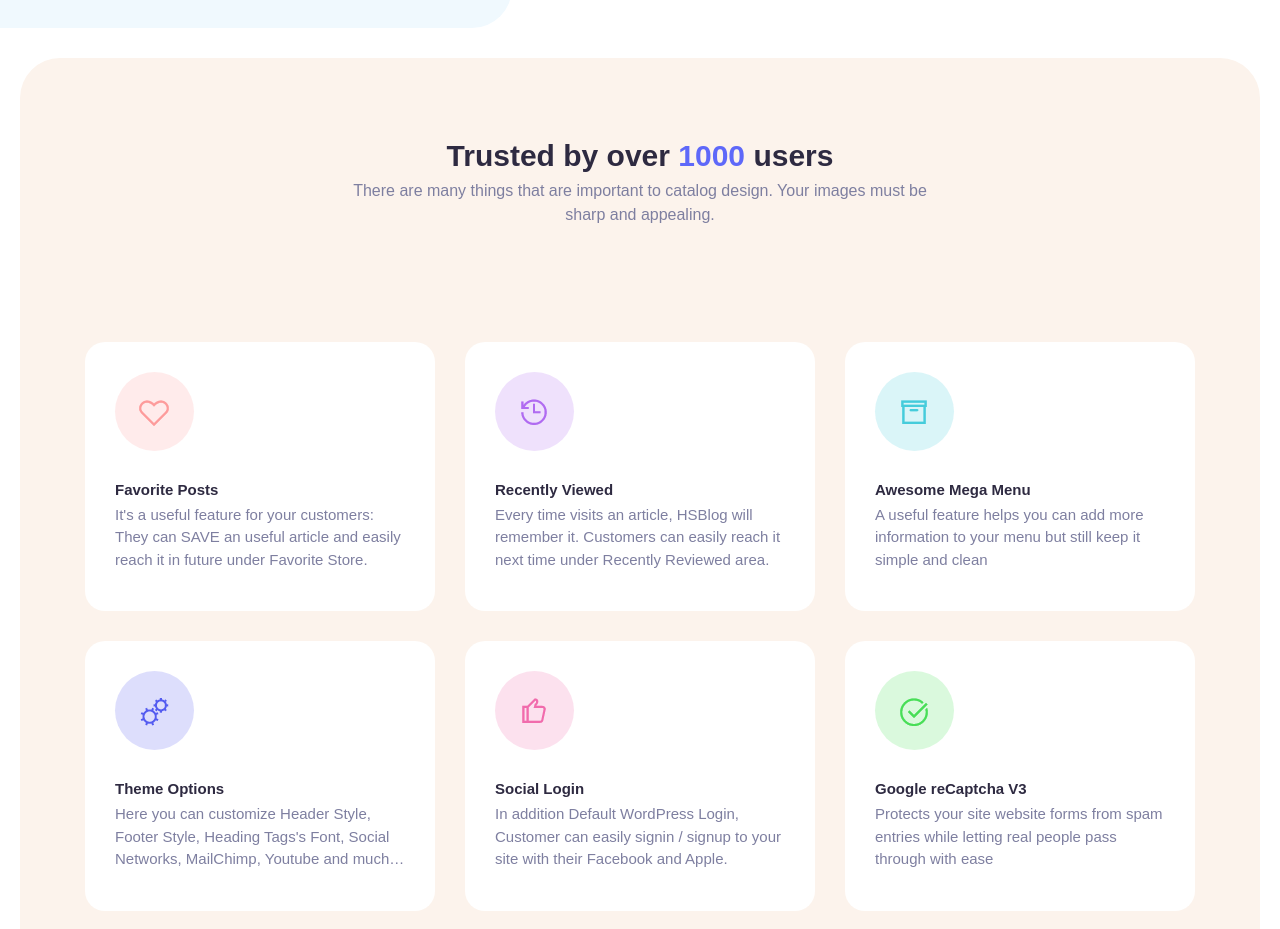
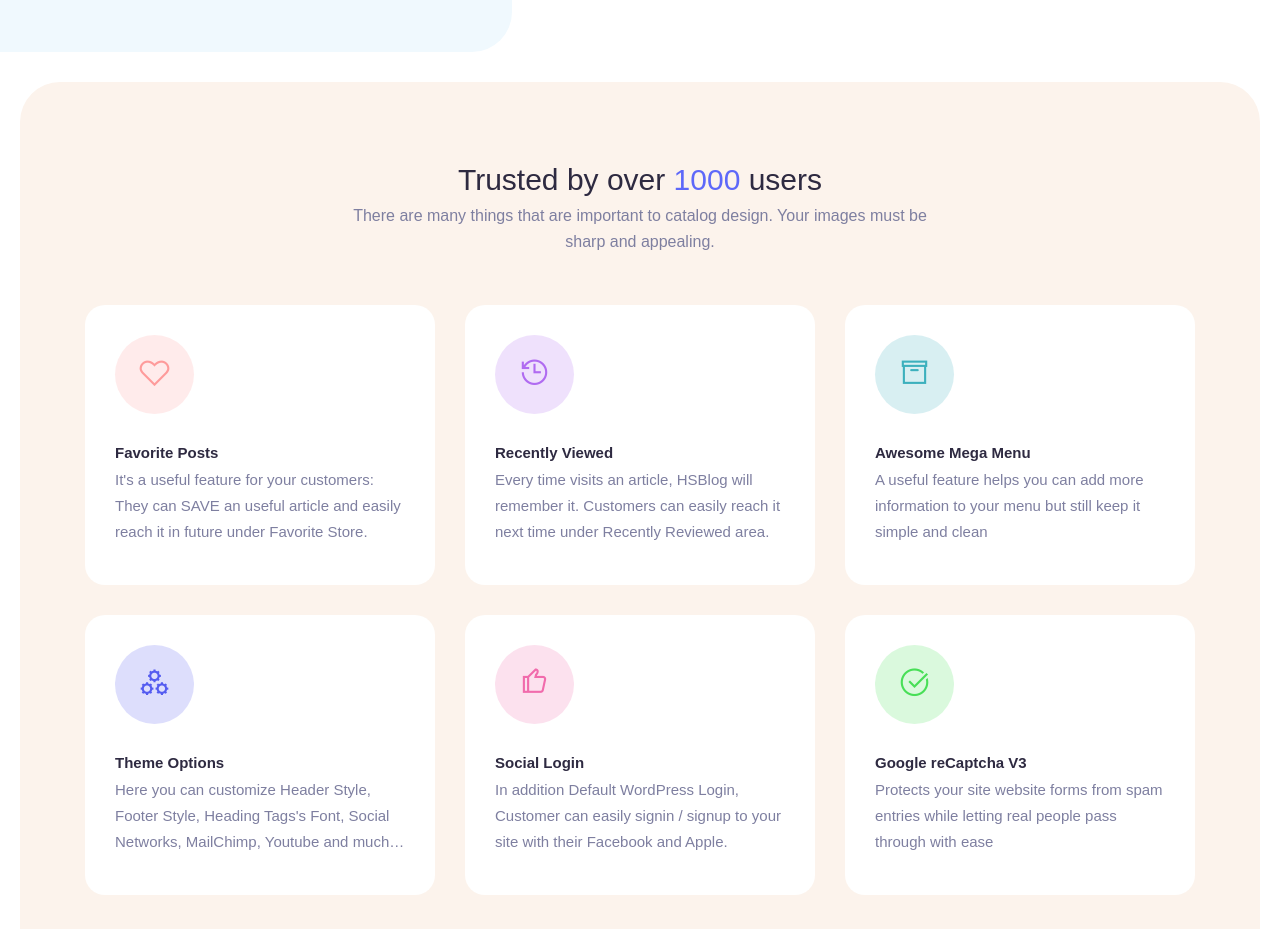
Before and after one commit to datpt11/hsb-part2, a website: page src/index.html in a window 1280 px wide. Shown: the part 1097-2026 px from the top of the page. Drawn offline with nearby package versions, Linux system fonts and the light colour scheme; files that its build step writes are made by us from their sources.

Commit message:
fix part 3

```diff
--- a/src/assets/scss/base/_helper.scss
+++ b/src/assets/scss/base/_helper.scss
@@ -1,3 +1,6 @@
 .mr-15 {
   margin-right: 1.5rem;
 }
+.mb-8 {
+  margin-bottom: 8rem !important;
+}
--- a/src/assets/scss/base/_typography.scss
+++ b/src/assets/scss/base/_typography.scss
@@ -7,6 +7,7 @@ body {
   font-family: $font-secondary;
   color: $text-color;
   font-size: 1.6rem;
+  line-height: 2.6rem;
 }
 ul li {
   list-style: none;
--- a/src/assets/scss/components/_circle.scss
+++ b/src/assets/scss/components/_circle.scss
@@ -1,10 +1,12 @@
 .circle {
   @include circle(7.9rem, 50%);
 }
+
 .circle--absolute {
   position: absolute;
-  top: -3rem;
-  left: -4rem;
+  top: 0;
+  left: 0;
+  transform: translate(-50%, -50%);
   z-index: -321321;
   @include media("<sm") {
     top: 1.5rem;
@@ -30,24 +32,35 @@
   background-color: $color-primary-2;
 }
 
-.circle--opacity {
+.circle--relative {
+  position: relative;
+  z-index: 1;
+}
+.circle--after::after {
+  content: "";
+  position: absolute;
+  z-index: 0;
   opacity: 0.2;
+  background-color: currentColor;
+  width: 100%;
+  height: 100%;
+  border-radius: 50%;
 }
 .circle--orange {
-  background-color: #fd9b9b;
+  color: rgba(253, 155, 155, 1);
 }
 .circle--violet-1 {
-  background-color: #b06bf1;
+  color: rgba(176, 107, 241, 1);
 }
 .circle--skyblue-1 {
-  background-color: #45ccdb;
+  color: rgba(60, 176, 189, 1);
 }
 .circle--blue-1 {
-  background-color: #545cf0;
+  color: rgba(84, 92, 240, 1);
 }
 .circle--pink-1 {
-  background-color: #f16bac;
+  color: rgba(241, 107, 172, 1);
 }
 .circle--green-1 {
-  background-color: #48de57;
+  color: rgba(72, 222, 87, 1);
 }
--- a/src/assets/scss/components/_features.scss
+++ b/src/assets/scss/components/_features.scss
@@ -6,9 +6,6 @@ section#features {
   padding: 3rem;
   background-color: $white;
   border-radius: 2rem;
-  .features__title {
-    margin-top: 3rem;
-  }
   .features__desc {
     font-size: 1.5rem;
     @include limitLine(3);
--- a/src/assets/scss/components/_heading.scss
+++ b/src/assets/scss/components/_heading.scss
@@ -1,5 +1,5 @@
 .heading {
-  margin-bottom: 10rem;
+  margin-bottom: 3.5rem;
 }
 .heading__title--bold {
   font-weight: $font-bold;
--- a/src/assets/scss/components/_icon.scss
+++ b/src/assets/scss/components/_icon.scss
@@ -12,7 +12,10 @@
   top: 30%;
   left: 7.5%;
 }
-.las {
+.icon--bigger {
   font-size: 10rem;
   color: #5e68f9;
 }
+.icon--big {
+  font-size: 3.4rem;
+}
--- a/src/assets/scss/components/_navigation.scss
+++ b/src/assets/scss/components/_navigation.scss
@@ -7,6 +7,7 @@
   display: flex;
   justify-content: center;
   align-self: center;
+  align-items: center;
   @include media("<768px") {
     display: none;
   }
--- a/src/index.html
+++ b/src/index.html
@@ -40,7 +40,7 @@
     <section class="services" id="services">
       <div class="container">
         <div class="row">
-          <div class="col-lg-3 col-md-6 p-0">
+          <div class="col-lg-3 col-md-6">
             <div class="services services--relative">
               <div class="circle circle--pink-3 circle--absolute"></div>
               <div class="services__content">
@@ -53,7 +53,7 @@
               </div>
             </div>
           </div>
-          <div class="col-lg-3 col-md-6 p-0">
+          <div class="col-lg-3 col-md-6">
             <div class="services services--relative">
               <div class="circle circle--blue-2 circle--absolute"></div>
               <div class="services__content">
@@ -66,7 +66,7 @@
               </div>
             </div>
           </div>
-          <div class="col-lg-3 col-md-6 p-0">
+          <div class="col-lg-3 col-md-6">
             <div class="services services--relative">
               <div class="circle circle--grey circle--absolute"></div>
               <div class="services__content">
@@ -78,7 +78,7 @@
               </div>
             </div>
           </div>
-          <div class="col-lg-3 col-md-6 p-0">
+          <div class="col-lg-3 col-md-6">
             <div class="services services--relative">
               <div
                 class="circle circle--charcoal-purple circle--absolute"
@@ -101,7 +101,7 @@
       <div class="container">
         <div class="row">
           <div class="col-md-12 text-center">
-            <div class="heading">
+            <div class="heading mb-8">
               <h2 class="heading__title heading__title--bold">
                 Trusted by over
                 <span class="heading__title--primary">1000</span> users
@@ -126,7 +126,7 @@
               <div class="icon">
                 <div class="circle circle--big circle--pink-2"></div>
                 <span class="icon--right"
-                  ><i class="las la-quote-right"></i
+                  ><i class="las icon--bigger la-quote-right"></i
                 ></span>
               </div>
               <div class="quote__desc">
@@ -151,7 +151,7 @@
         <div class="row">
           <div class="col-md-12 text-center">
             <div class="heading">
-              <h2 class="heading__title heading__title--bold">
+              <h2 class="heading__title">
                 Trusted by over
                 <span class="heading__title--primary">1000</span> users
               </h2>
@@ -165,13 +165,14 @@
         <div class="row">
           <div class="col-lg-4 col-md-6 py-4">
             <div class="features">
-              <div class="icon">
-                <div class="circle circle--orange circle--opacity"></div>
-                <img
-                  src="assets/images/icon1.png"
-                  class="icon--center"
-                  alt=""
-                />
+              <div class="icon mb-5">
+                <div
+                  class="circle circle--relative circle--after circle circle--orange d-flex justify-content-center align-items-center"
+                >
+                  <span>
+                    <i class="lar la-heart icon--big"></i>
+                  </span>
+                </div>
               </div>
               <h5 class="features__title">Favorite Posts</h5>
               <p class="features__desc">
@@ -183,13 +184,12 @@
           </div>
           <div class="col-lg-4 col-md-6 py-4">
             <div class="features">
-              <div class="icon">
-                <div class="circle circle--violet-1 circle--opacity"></div>
-                <img
-                  src="assets/images/icon2.png"
-                  class="icon--center"
-                  alt=""
-                />
+              <div class="icon mb-5">
+                <div
+                  class="circle circle--relative circle--after circle--violet-1 d-flex justify-content-center align-items-center"
+                >
+                  <span><i class="las la-history icon--big"></i></span>
+                </div>
               </div>
               <h5 class="features__title">Recently Viewed</h5>
               <p class="features__desc">
@@ -200,13 +200,12 @@
           </div>
           <div class="col-lg-4 col-md-6 py-4">
             <div class="features">
-              <div class="icon">
-                <div class="circle circle--skyblue-1 circle--opacity"></div>
-                <img
-                  src="assets/images/icon3.png"
-                  class="icon--center"
-                  alt=""
-                />
+              <div class="icon mb-5">
+                <div
+                  class="circle circle--relative circle--after circle--skyblue-1 d-flex justify-content-center align-items-center"
+                >
+                  <span><i class="las la-archive icon--big"></i></span>
+                </div>
               </div>
               <h5 class="features__title">Awesome Mega Menu</h5>
               <p class="features__desc">
@@ -217,13 +216,12 @@
           </div>
           <div class="col-lg-4 col-md-6 py-4">
             <div class="features">
-              <div class="icon">
-                <div class="circle circle--blue-1 circle--opacity"></div>
-                <img
-                  src="assets/images/icon4.png"
-                  class="icon--center"
-                  alt=""
-                />
+              <div class="icon mb-5">
+                <div
+                  class="circle circle--relative circle--after circle--blue-1 d-flex justify-content-center align-items-center"
+                >
+                  <span><i class="las la-cogs icon--big"></i></span>
+                </div>
               </div>
               <h5 class="features__title">Theme Options</h5>
               <p class="features__desc">
@@ -235,13 +233,14 @@
           </div>
           <div class="col-lg-4 col-md-6 py-4">
             <div class="features">
-              <div class="icon">
-                <div class="circle circle--pink-1 circle--opacity"></div>
-                <img
-                  src="assets/images/icon5.png"
-                  class="icon--center"
-                  alt=""
-                />
+              <div class="icon mb-5">
+                <div
+                  class="circle circle--relative circle--after circle--pink-1 d-flex justify-content-center align-items-center"
+                >
+                  <span>
+                    <i class="lar la-thumbs-up icon--big"></i>
+                  </span>
+                </div>
               </div>
               <h5 class="features__title">Social Login</h5>
               <p class="features__desc">
@@ -252,13 +251,14 @@
           </div>
           <div class="col-lg-4 col-md-6 py-4">
             <div class="features">
-              <div class="icon">
-                <div class="circle circle--green-1 circle--opacity"></div>
-                <img
-                  src="assets/images/icon6.png"
-                  class="icon--center"
-                  alt=""
-                />
+              <div class="icon mb-5">
+                <div
+                  class="circle circle--relative circle--after circle--green-1 d-flex justify-content-center align-items-center"
+                >
+                  <span>
+                    <i class="las la-check-circle icon--big"></i>
+                  </span>
+                </div>
               </div>
               <h5 class="features__title">Google reCaptcha V3</h5>
               <p class="features__desc">
@@ -276,9 +276,8 @@
         <div class="row">
           <div class="col-md-12 text-center">
             <div class="heading">
-              <h2 class="heading__title heading__title--bold">
-                Trusted by over
-                <span class="heading__title--primary">1000</span> users
+              <h2 class="heading__title">
+                Popular posts
               </h2>
               <p class="heading__desc">
                 There are many things that are important to catalog design. Your
@@ -295,7 +294,7 @@
                 <span class="label">Design</span>
               </div>
               <h5 class="post__title">Alii autem quibus ego assentior</h5>
-              <p class="post__desc">November 9, 2019 • 03 Comments</p>
+              <p class="post__desc mb-0">November 9, 2019 • 03 Comments</p>
             </div>
           </div>
           <div class="col-lg-4 col-md-6 py-4">
@@ -305,7 +304,7 @@
                 <span class="label">Design</span>
               </div>
               <h5 class="post__title">Alii autem quibus ego assentior</h5>
-              <p class="post__desc">November 9, 2019 • 03 Comments</p>
+              <p class="post__desc mb-0">November 9, 2019 • 03 Comments</p>
             </div>
           </div>
           <div class="col-lg-4 col-md-6 py-4">
@@ -315,7 +314,7 @@
                 <span class="label">Design</span>
               </div>
               <h5 class="post__title">Alii autem quibus ego assentior</h5>
-              <p class="post__desc">November 9, 2019 • 03 Comments</p>
+              <p class="post__desc mb-0">November 9, 2019 • 03 Comments</p>
             </div>
           </div>
           <div class="col-lg-4 col-md-6 py-4">
@@ -325,7 +324,7 @@
                 <span class="label">Design</span>
               </div>
               <h5 class="post__title">Alii autem quibus ego assentior</h5>
-              <p class="post__desc">November 9, 2019 • 03 Comments</p>
+              <p class="post__desc mb-0">November 9, 2019 • 03 Comments</p>
             </div>
           </div>
           <div class="col-lg-4 col-md-6 py-4">
@@ -335,7 +334,7 @@
                 <span class="label">Design</span>
               </div>
               <h5 class="post__title">Alii autem quibus ego assentior</h5>
-              <p class="post__desc">November 9, 2019 • 03 Comments</p>
+              <p class="post__desc mb-0">November 9, 2019 • 03 Comments</p>
             </div>
           </div>
           <div class="col-lg-4 col-md-6 py-4">
@@ -345,7 +344,7 @@
                 <span class="label">Design</span>
               </div>
               <h5 class="post__title">Alii autem quibus ego assentior</h5>
-              <p class="post__desc">November 9, 2019 • 03 Comments</p>
+              <p class="post__desc mb-0">November 9, 2019 • 03 Comments</p>
             </div>
           </div>
           <div class="col-lg-4 col-md-6 py-4">
@@ -365,7 +364,7 @@
                 <span class="label">Design</span>
               </div>
               <h5 class="post__title">Alii autem quibus ego assentior</h5>
-              <p class="post__desc">November 9, 2019 • 03 Comments</p>
+              <p class="post__desc mb-0">November 9, 2019 • 03 Comments</p>
             </div>
           </div>
           <div class="col-lg-4 col-md-6 py-4">
@@ -375,7 +374,7 @@
                 <span class="label">Design</span>
               </div>
               <h5 class="post__title">Alii autem quibus ego assentior</h5>
-              <p class="post__desc">November 9, 2019 • 03 Comments</p>
+              <p class="post__desc mb-0">November 9, 2019 • 03 Comments</p>
             </div>
           </div>
         </div>
```
Also changed, not shown: 1 other file.
